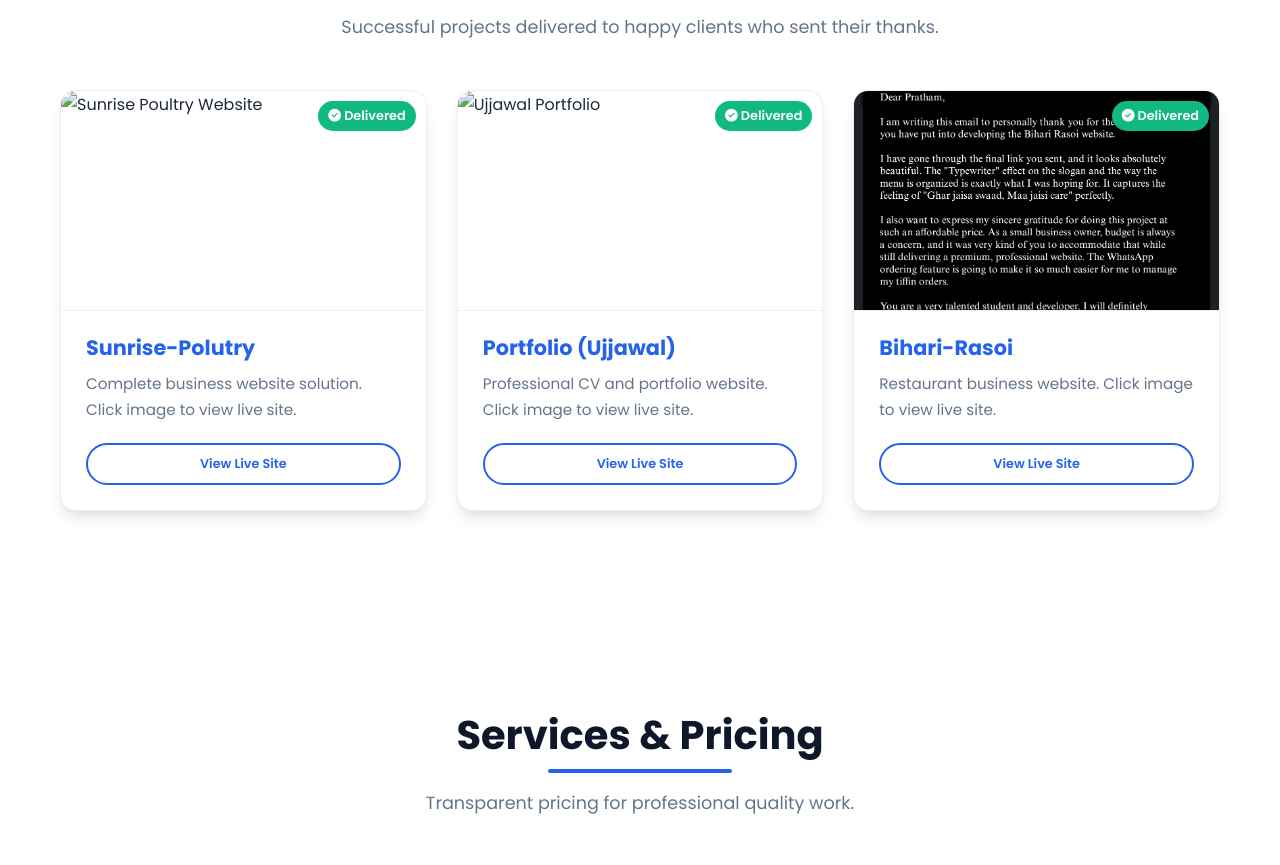
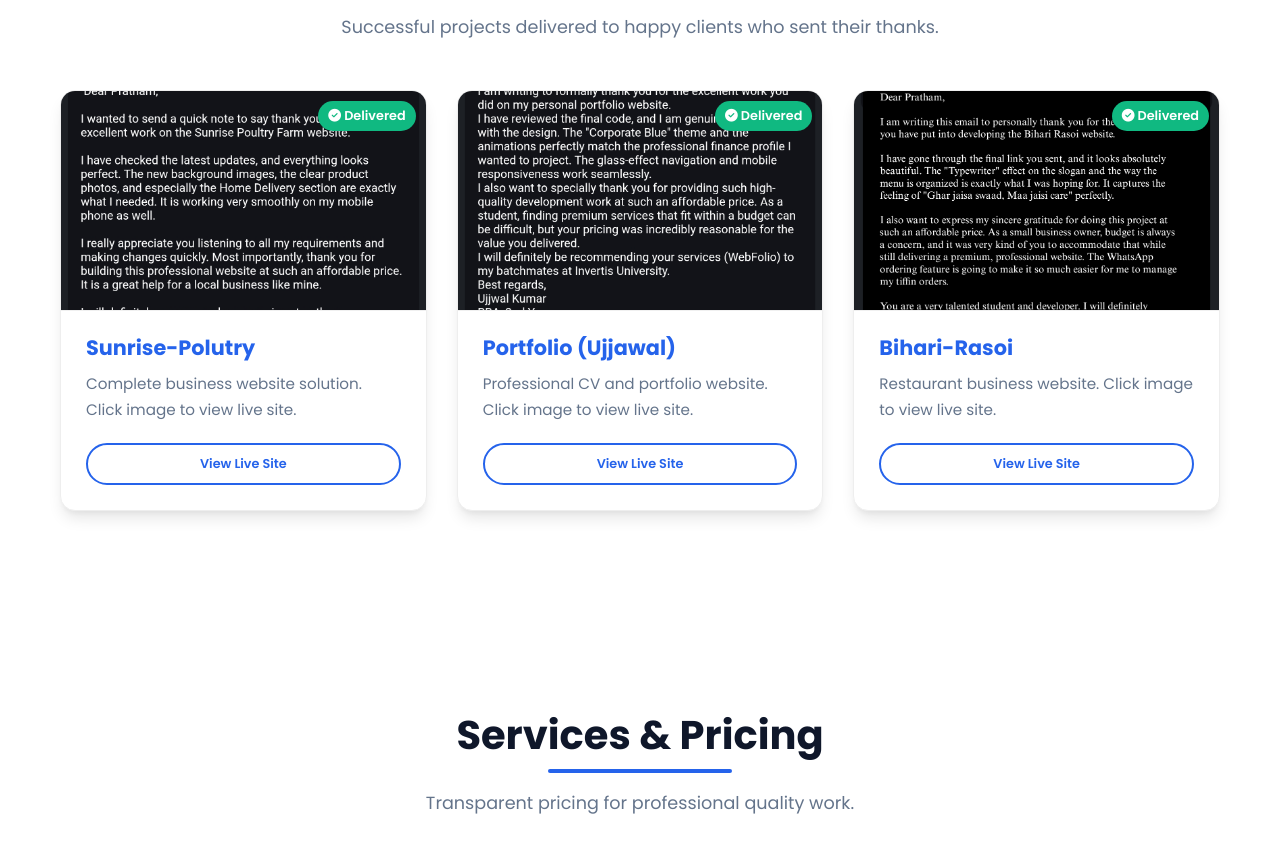
Before and after one commit to rajpratham1/WebFolio, a plain HTML site: page index.html in a window 1280 px wide. Shown: the part 2554-3419 px from the top of the page. Drawn offline with Linux system fonts and the light colour scheme.

Commit message:
Update index.html

```diff
--- a/index.html
+++ b/index.html
@@ -894,7 +894,7 @@
                         <a href="https://rajpratham1.github.io/Sunrise-Polutry/" target="_blank">
                             <div class="client-img-wrapper">
                                 <span class="client-badge"><i class="fas fa-check-circle"></i> Delivered</span>
-                                <img src="s1.png" alt="Sunrise Poultry Website">
+                                <img src="s1.jpg" alt="Sunrise Poultry Website">
                             </div>
                             <div class="project-content">
                                 <h4>Sunrise-Polutry</h4>
@@ -908,7 +908,7 @@
                         <a href="https://rajpratham1.github.io/ujjawal-cv-/" target="_blank">
                             <div class="client-img-wrapper">
                                 <span class="client-badge"><i class="fas fa-check-circle"></i> Delivered</span>
-                                <img src="s2.png" alt="Ujjawal Portfolio">
+                                <img src="s2.jpg" alt="Ujjawal Portfolio">
                             </div>
                             <div class="project-content">
                                 <h4>Portfolio (Ujjawal)</h4>
```
